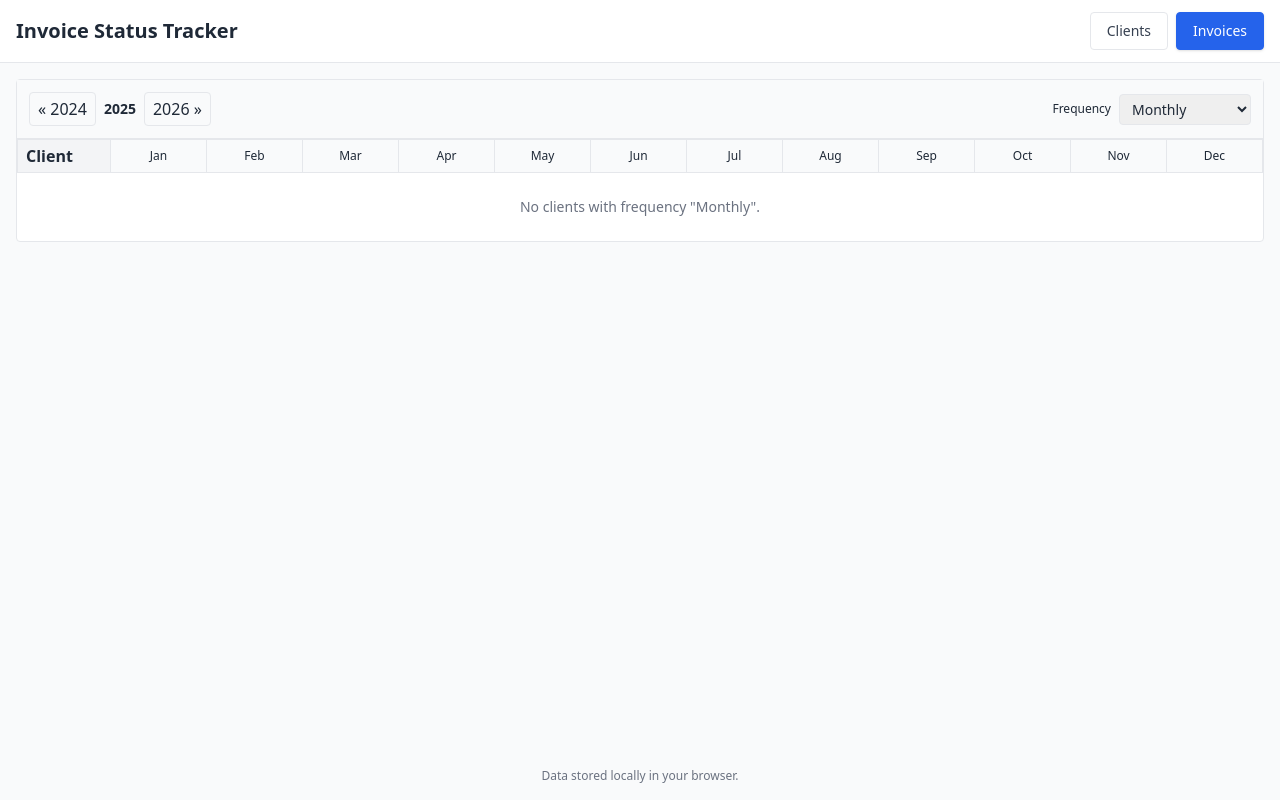
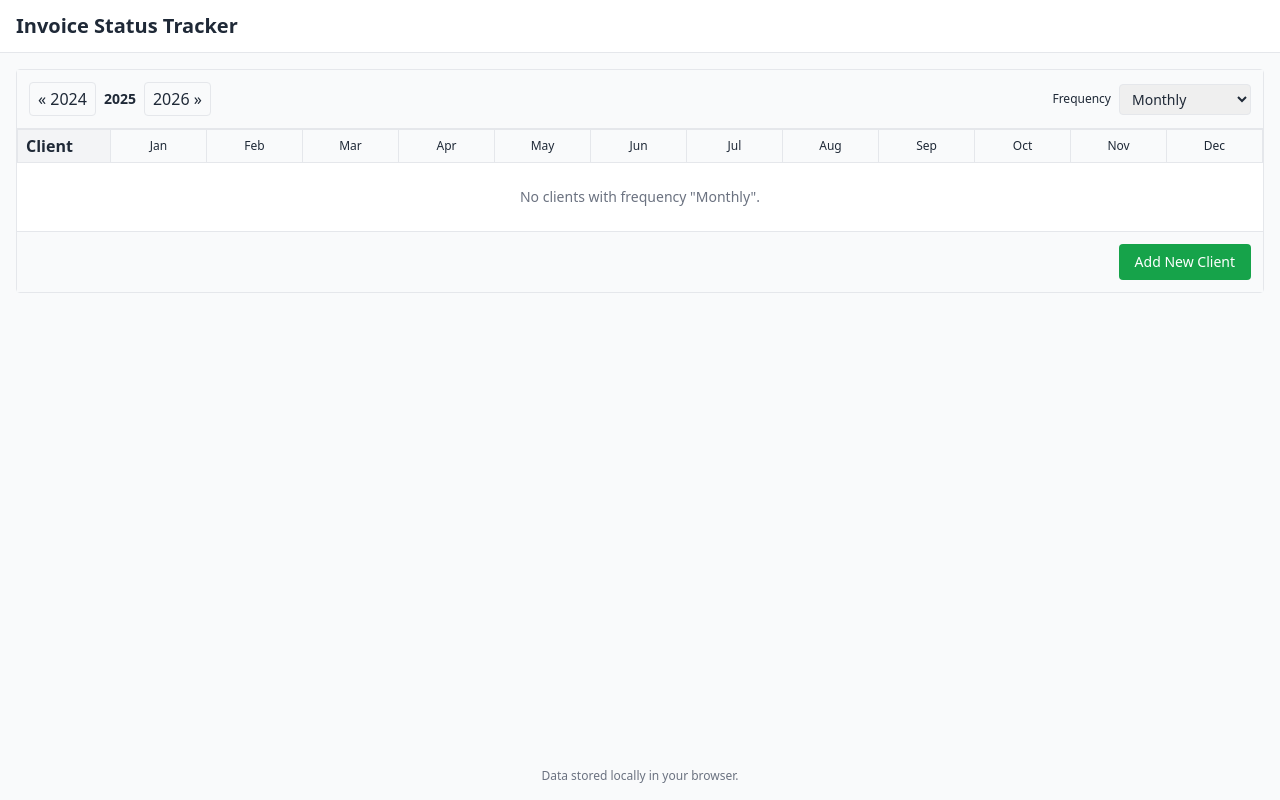
Before and after one commit to jhonielviloria/vedder_invoice_tracker, a React (Vite) app: page / in a window 1280 px wide. Built offline with nearby package versions, Linux system fonts and the light colour scheme.

Commit message:
add button

```diff
--- a/src/App.tsx
+++ b/src/App.tsx
@@ -1,55 +1,22 @@
-import React, { useState } from 'react';
+import React from 'react';
 import { AppProvider } from './context';
-import { ClientList } from './components/ClientList';
 import { InvoiceGrid } from './components/InvoiceGrid';
 
-const tabs = [
-  { id: 'clients', label: 'Clients' },
-  { id: 'invoices', label: 'Invoices' },
-];
-
-const App: React.FC = () => {
-  const [active, setActive] = useState<string>('invoices');
-  return (
+const App: React.FC = () => (
   <AppProvider>
     <div className="min-h-screen flex flex-col">
-        <header className="bg-white border-b px-4 py-3 flex flex-col gap-3 md:flex-row md:items-center md:justify-between">
+      <header className="bg-white border-b px-4 py-3 flex items-center justify-between">
         <h1 className="text-xl font-semibold">Invoice Status Tracker</h1>
-          <nav className="flex gap-2" aria-label="Main Tabs">
-            {tabs.map(t => (
-              <button
-                key={t.id}
-                onClick={() => setActive(t.id)}
-                className={
-                  'px-4 py-2 text-sm font-medium rounded border transition ' +
-                  (active === t.id
-                    ? 'bg-blue-600 text-white border-blue-600 shadow'
-                    : 'bg-white text-gray-700 hover:bg-gray-50')
-                }
-              >
-                {t.label}
-              </button>
-            ))}
-          </nav>
       </header>
       <main className="p-4 flex flex-col gap-6 max-w-7xl w-full mx-auto flex-1 w-full">
-          {active === 'clients' && (
-            <section aria-labelledby="clients-heading" className="w-full">
-              <h2 id="clients-heading" className="sr-only">Clients</h2>
-              <ClientList />
-            </section>
-          )}
-          {active === 'invoices' && (
         <section aria-labelledby="invoices-heading" className="w-full">
           <h2 id="invoices-heading" className="sr-only">Invoices</h2>
           <InvoiceGrid />
         </section>
-          )}
       </main>
       <footer className="mt-auto text-center py-4 text-xs text-gray-500">Data stored locally in your browser.</footer>
     </div>
   </AppProvider>
 );
-};
 
 export default App;
--- /dev/null
+++ b/src/components/ClientModal.tsx
@@ -0,0 +1,34 @@
+import React from 'react';
+import { Client } from '../types';
+import { ClientForm } from './ClientForm';
+
+interface ClientModalProps {
+  open: boolean;
+  client: Client | null;
+  onClose: () => void;
+  onUpdate: (c: Client) => void;
+  onDelete: (id: string) => void;
+}
+
+export const ClientModal: React.FC<ClientModalProps> = ({ open, client, onClose, onUpdate, onDelete }) => {
+  if (!open || !client) return null;
+  return (
+    <div className="fixed inset-0 z-50 flex items-center justify-center bg-black/40 p-4" role="dialog" aria-modal="true" aria-labelledby="client-edit-title">
+      <div className="bg-white rounded shadow-lg w-full max-w-lg p-5 space-y-4">
+        <div className="flex items-start justify-between">
+          <h3 id="client-edit-title" className="font-semibold text-lg">Edit Client</h3>
+          <button onClick={onClose} aria-label="Close" className="text-gray-500 hover:text-gray-700">✕</button>
+        </div>
+        <ClientForm
+          initial={client}
+          onCancel={onClose}
+          onSubmit={(updated) => { onUpdate({ ...client, ...updated }); onClose(); }}
+        />
+        <div className="flex justify-between pt-2">
+          <button onClick={()=>{ if (confirm('Delete this client and all related invoices?')) { onDelete(client.id); onClose(); } }} className="text-red-600 text-sm underline">Delete Client</button>
+          <button onClick={onClose} className="text-sm text-gray-600 underline">Close</button>
+        </div>
+      </div>
+    </div>
+  );
+};
--- a/src/components/InvoiceGrid.tsx
+++ b/src/components/InvoiceGrid.tsx
@@ -1,6 +1,8 @@
 import React, { useMemo, useState, useEffect } from 'react';
 import { useApp } from '../context';
 import { Client, InvoiceCellData, FREQUENCIES, InvoicingFrequency } from '../types';
+import { ClientModal } from './ClientModal';
+import { ClientForm } from './ClientForm';
 import { InvoiceCell } from './InvoiceCell';
 import { NotesModal } from './NotesModal';
 
@@ -46,12 +48,14 @@ function loadPrefs(): { year: number; frequency: InvoicingFrequency } {
 }
 
 export const InvoiceGrid: React.FC = () => {
-  const { data, updateInvoiceStatus, updateInvoiceNotes } = useApp();
+  const { data, updateInvoiceStatus, updateInvoiceNotes, updateClient, removeClient, addClient } = useApp();
   const initial = useMemo(loadPrefs, []);
   const [year, setYear] = useState<number>(initial.year);
   const [frequencyFilter, setFrequencyFilter] = useState<InvoicingFrequency>(initial.frequency);
   const months = useMemo(()=> monthsOfYear(year), [year]);
   const [focused, setFocused] = useState<FocusedCell | null>(null);
+  const [clientModal, setClientModal] = useState<Client | null>(null);
+  const [adding, setAdding] = useState(false);
 
   // Persist preferences when they change
   useEffect(()=> {
@@ -63,11 +67,11 @@ export const InvoiceGrid: React.FC = () => {
     return data.invoices[key];
   }
 
-  const filteredClients = useMemo(
+  const filteredClients: Client[] = useMemo(
     () => data.clients
-      .filter(c => c.frequency === frequencyFilter)
+      .filter((c: Client) => c.frequency === frequencyFilter)
       .slice()
-      .sort((a,b) => a.name.localeCompare(b.name, undefined, { sensitivity: 'base' })),
+      .sort((a: Client,b: Client) => a.name.localeCompare(b.name, undefined, { sensitivity: 'base' })),
     [data.clients, frequencyFilter]
   );
 
@@ -87,7 +91,7 @@ export const InvoiceGrid: React.FC = () => {
           </select>
         </div>
       </div>
-      <div className="overflow-auto">
+  <div className="overflow-auto">
       <table className="min-w-full border-collapse">
         <thead className="sticky top-0 bg-gray-50 z-10">
           <tr>
@@ -98,8 +102,8 @@ export const InvoiceGrid: React.FC = () => {
         <tbody>
           {filteredClients.map(client => (
             <tr key={client.id} className="odd:bg-gray-50/40">
-              <td className="border px-2 py-1 align-top min-w-[220px] bg-white sticky left-0 z-20 shadow-sm">
-                <div className="font-medium text-sm leading-snug">{client.name}</div>
+              <td className="border px-2 py-1 align-top min-w-[220px] bg-white sticky left-0 z-20 shadow-sm cursor-pointer hover:bg-blue-50" onClick={()=> setClientModal(client)}>
+                <div className="font-medium text-sm leading-snug underline decoration-dotted underline-offset-2">{client.name}</div>
                 {client.instructions ? (
                   <div className="mt-0.5 text-[10px] text-gray-600 line-clamp-2 whitespace-pre-wrap" title={client.instructions}>{client.instructions}</div>
                 ) : (
@@ -129,12 +133,36 @@ export const InvoiceGrid: React.FC = () => {
         </tbody>
       </table>
   </div>
+      <div className="p-3 border-t bg-gray-50 flex justify-end">
+        <button onClick={()=> setAdding(true)} className="px-4 py-2 rounded bg-green-600 text-white text-sm font-medium">Add New Client</button>
+      </div>
       <NotesModal
         open={!!focused}
         initial={focused?.existing?.notes || ''}
         onClose={()=> setFocused(null)}
         onSave={(notes) => { if (focused) { updateInvoiceNotes(focused.clientId, focused.year, focused.month, notes); } }}
       />
+      {adding && (
+        <div className="fixed inset-0 z-50 flex items-center justify-center bg-black/40 p-4">
+          <div className="bg-white rounded shadow-lg w-full max-w-lg p-5 space-y-4">
+            <div className="flex items-start justify-between">
+              <h3 className="font-semibold text-lg">Add Client</h3>
+              <button onClick={()=> setAdding(false)} aria-label="Close" className="text-gray-500 hover:text-gray-700">✕</button>
+            </div>
+            <ClientForm
+              onCancel={()=> setAdding(false)}
+              onSubmit={(c) => { addClient(c); setAdding(false); }}
+            />
+          </div>
+        </div>
+      )}
+      <ClientModal
+        open={!!clientModal}
+        client={clientModal}
+        onClose={()=> setClientModal(null)}
+        onUpdate={(c)=> updateClient(c)}
+        onDelete={(id)=> removeClient(id)}
+      />
     </div>
   );
 };
```
Also changed, not shown: 5 other files (tests, documents, lock files or other folders). Lines whose indentation alone changed are shown as unchanged.
